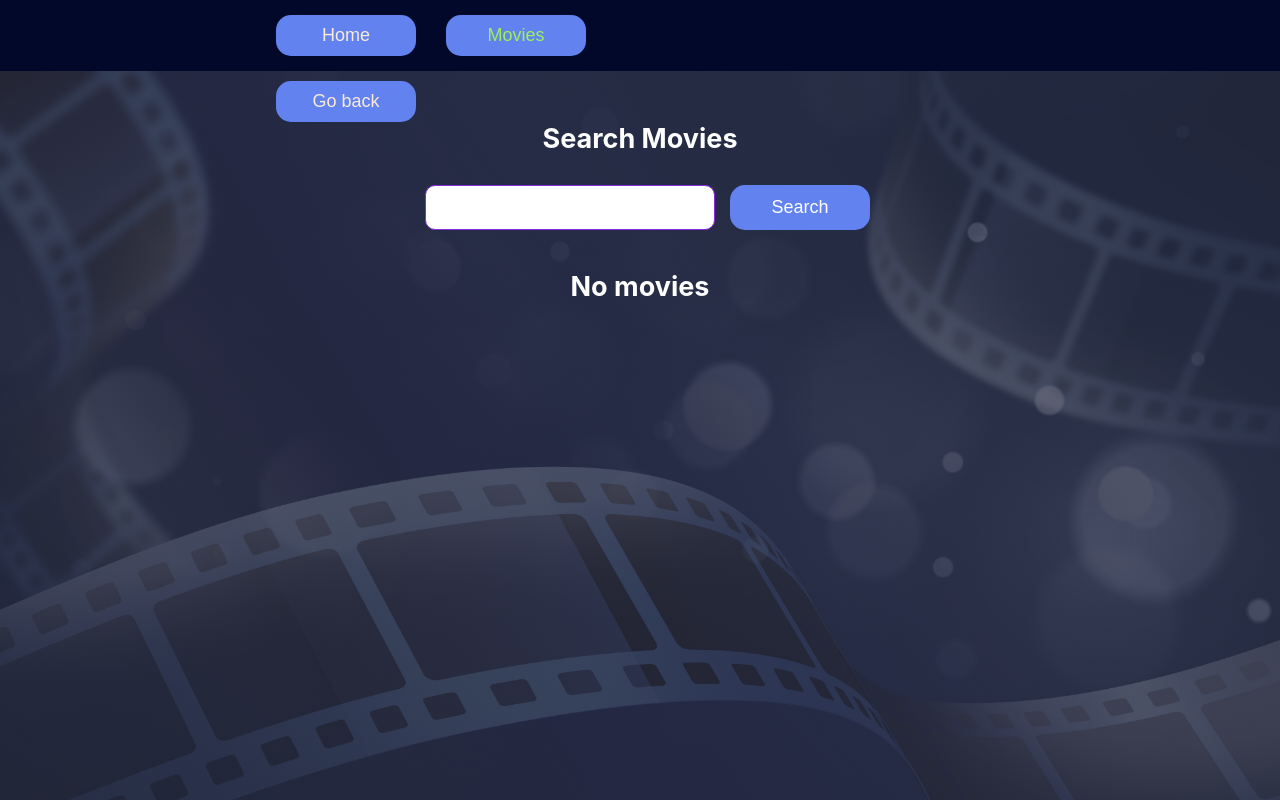
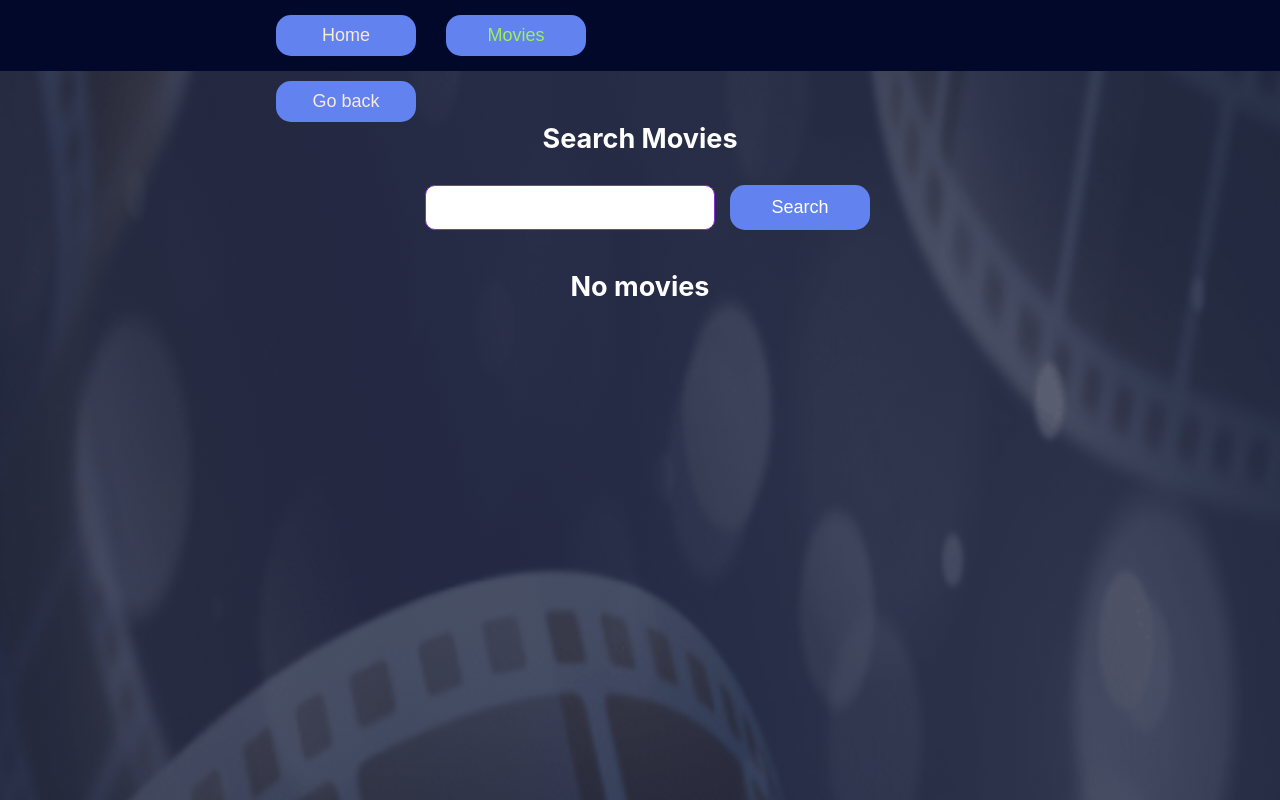
Before and after one commit to ribacot/goit-react-hw-05-movies, a React (Create React App) app: page /goit-react-hw-05-movies/movie in a window 1280 px wide. Built offline with nearby package versions, Linux system fonts and the light colour scheme; the HTML template or start-up script is replaced by a standard one.

Commit message:
upd_background_size

```diff
--- a/src/components/App.jsx
+++ b/src/components/App.jsx
@@ -3,10 +3,10 @@ import Layout from './Layout/Layout';
 // import Movies from 'Pages/Movies/Movies'
 // import SelectedMovie from 'Pages/SelectedMovie/SelectedMovie';
 import { lazy } from 'react';
-// const TrandingMovies = lazy(() =>
-//   import('Pages/TrandingMovies/TrandingMovies')
-// );
-import TrandingMovies from 'Pages/TrandingMovies/TrandingMovies';
+const TrandingMovies = lazy(() =>
+  import('Pages/TrandingMovies/TrandingMovies')
+);
+// import TrandingMovies from 'Pages/TrandingMovies/TrandingMovies';
 
 const Cast = lazy(() => import('./Cast/Cast'));
 const Reviews = lazy(() => import('./Reviews/Reviews'));
--- a/src/components/MovieItem/MovieItem.jsx
+++ b/src/components/MovieItem/MovieItem.jsx
@@ -9,7 +9,7 @@ export default function TradingItem({ img }) {
         <img
           src={img ? `https://image.tmdb.org/t/p/w342/${img}` : defaultImg}
           alt="poster"
-          width={300}
+          style={{ width: 230, height: 345 }}
         />
       </div>
     </>
--- a/src/components/MovieItem/MovieItem.module.css
+++ b/src/components/MovieItem/MovieItem.module.css
@@ -1,5 +1,5 @@
 .decor_img {
   overflow: hidden;
   border-radius: 10px;
-  max-width: 200px;
+  /* max-width: 230px; */
 }
--- a/src/index.css
+++ b/src/index.css
@@ -63,7 +63,7 @@ textarea {
   display: flex;
   justify-content: center;
   flex-wrap: wrap;
-  gap: 15px;
+  gap: 25px;
 }
 
 .navLink {
@@ -78,7 +78,7 @@ textarea {
       rgba(46, 47, 66, 0.7),
       rgba(46, 47, 66, 0.7)
     ),
-    url(./img/movie-background-collage-min.jpg);
+    url(./img/movie-background-collage-min_375-min.png);
   background-position: center;
   background-size: cover;
   background-repeat: no-repeat;
```
Also changed, not shown: src/img/movie-background-collage-min_375-min.png (added), 1 other file (tests, documents, lock files or other folders).
